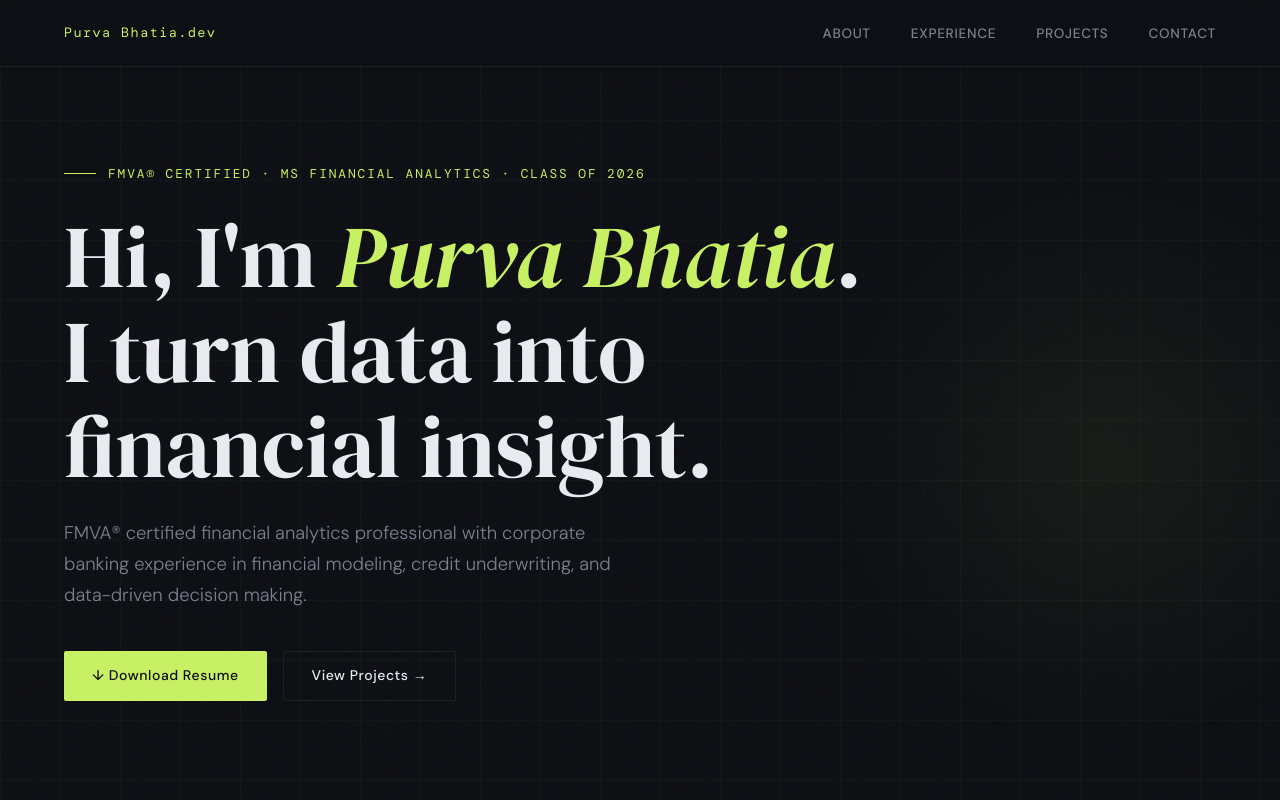
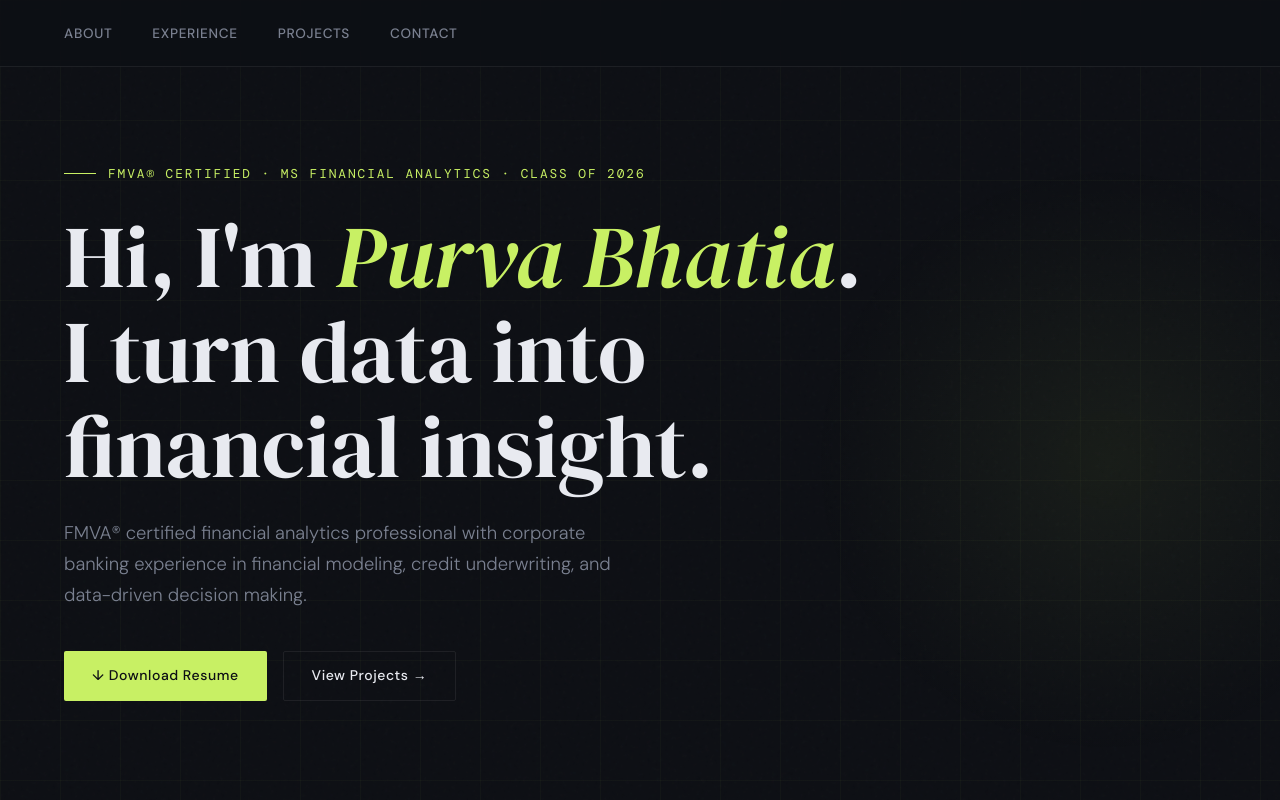
Before and after one commit to purvabhatia/purvabhatia.github.io, a plain HTML site: page index.html in a window 1280 px wide. Shown: the top 800 px of the page. Drawn offline with nearby package versions, Linux system fonts and the light colour scheme.

Commit message:
Minor update

```diff
--- a/index.html
+++ b/index.html
@@ -572,8 +572,7 @@
 
   <!-- NAV -->
   <nav>
-    <a href="#hero" class="nav-logo">Purva Bhatia.dev</a>
-    <ul class="nav-links">
+<ul class="nav-links">
       <li><a href="#about">About</a></li>
       <li><a href="#experience">Experience</a></li>
       <li><a href="#projects">Projects</a></li>
```
